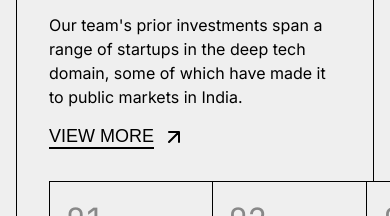
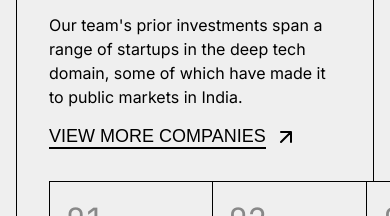
Before and after one commit to jakradum/yalivc, a Next.js app: page / in a window 390 px wide. Shown: the part 2080-2296 px from the top of the page. Built offline with nearby package versions, Linux system fonts and the light colour scheme.

Commit message:
companies section
dt done for now, moving to mobile

```diff
--- a/src/app/components/companygrid.js
+++ b/src/app/components/companygrid.js
@@ -14,7 +14,7 @@ const CompanyTable = () => {
           public markets in India.
         </p>
         <Button href="/investments" color="black">
-          View more
+          View more companies
         </Button>
       </div>
       <table className={styles.companyTable}>
--- a/src/app/landing page styles/companies.module.css
+++ b/src/app/landing page styles/companies.module.css
@@ -93,9 +93,8 @@
     color: black;
 }
 
-.companyCell:hover .companyTitle {
+.companyCell:hover .companyTitle  {
     color: #830D35;
-    ; /* Fluorescent green color on hover */
 }
 
 .companyCategory {
@@ -111,7 +110,7 @@
     margin-top: 0.5rem;
     display: block;
     opacity: 0;
-    transition: opacity 1s ease; /* Added transition for opacity */
+    transition: opacity 1.5s ease; /* Added transition for opacity */
 }
 
 .companyCell:hover .companyOneLiner {
@@ -135,7 +134,7 @@
     background-color: white;
 }
 
-@media (max-width: 75rem) { /* 1200px = 75rem */
+@media (max-width: 1000px) { /* 1200px = 75rem */
     .companyTableContainer {
         flex-direction: column;
     }
--- a/src/app/styles/headerflex.module.css
+++ b/src/app/styles/headerflex.module.css
@@ -1,8 +1,8 @@
 .headerFlex {
   display: flex;
   flex-direction: column;
-  justify-content: space-between;
-  max-width: 40%;
+  justify-content: center;
+  max-width:40%;
   padding: 1rem;
 }
 
```
